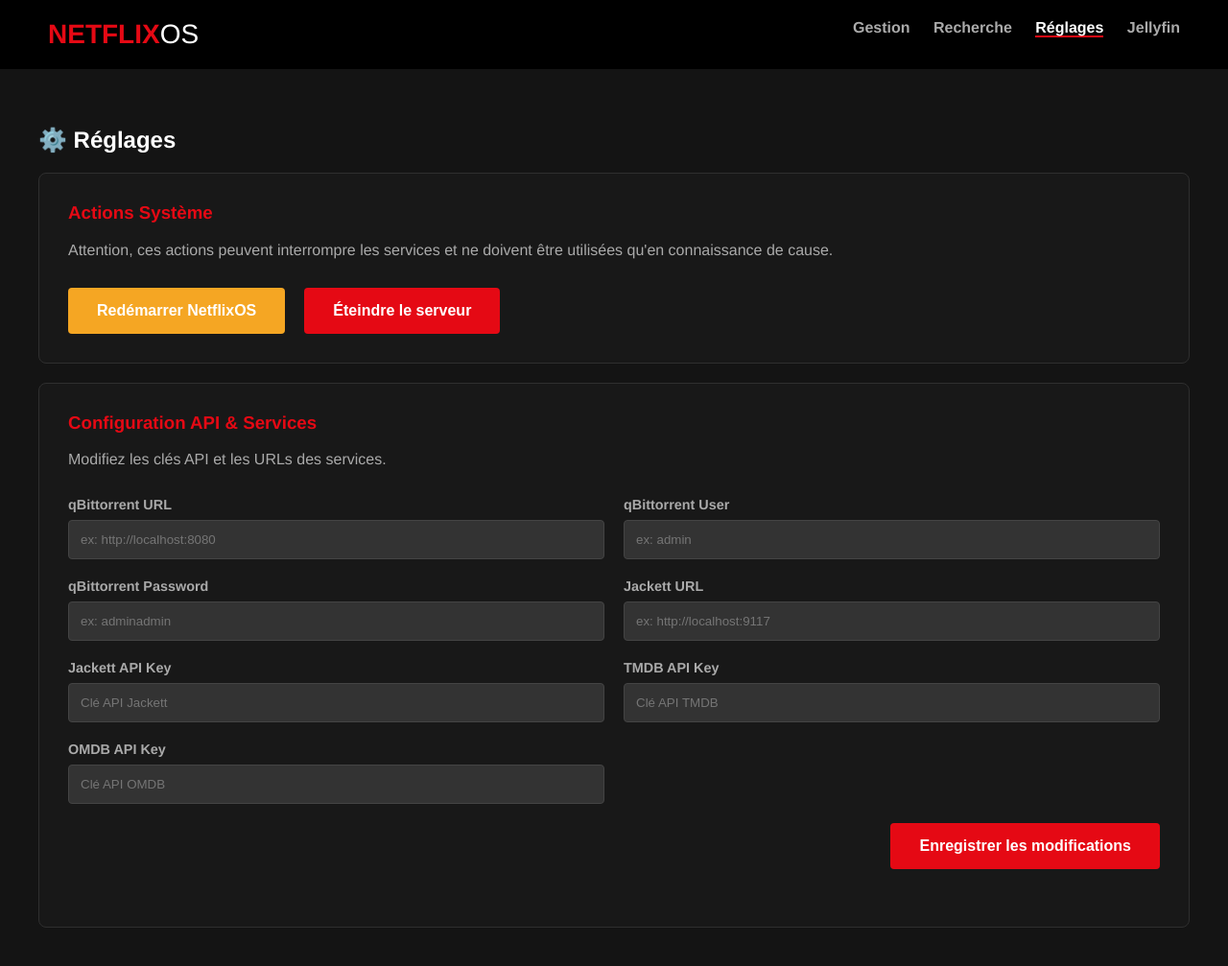
After one commit to boubalouf/NetflixOS, a Flask app: page /settings in a window 1280 px wide. The commit adds this page. Shown: the whole page at 96% size. Run offline with Flask 3, Linux system fonts and the light colour scheme.

Commit message:
Mise à jour du projet2

```diff
--- a/app.py
+++ b/app.py
@@ -1,22 +1,86 @@
 import os
 import re
+import json
 import requests
-from flask import Flask, request, render_template, redirect, jsonify
+from flask import Flask, request, render_template, redirect, jsonify, flash
 
-app = Flask(__name__)
+app = Flask(__name__, static_url_path='/static')
+# Utiliser une clé fixe pour éviter de perdre la session (et les messages flash) au redémarrage
+app.secret_key = "netflixos_secret_key_change_me"
 
-# --- CONFIGURATION (Via Variables d'Environnement Docker) ---
-QB_URL = "http://localhost:8080"
-JACKETT_URL = "http://localhost:9117"
-QB_USER = "admin"
-QB_PASS = "pFcMKPrfA"
-TMDB_KEY = "03f70a772d3651326d5477702082cd7a"
-OMDB_KEY = "a3cfb539"
-JACKETT_API_KEY = "wf2j84brb1cok9s74s6cnqho1lwkfbyy"
+# --- CONFIGURATION ---
+BASE_DIR = os.path.dirname(os.path.abspath(__file__))
+CONFIG_FILE = os.path.join(BASE_DIR, 'config.json')
+
+# Valeurs par défaut vides pour forcer la configuration
+DEFAULT_CONFIG = {
+    "QB_URL": "",
+    "JACKETT_URL": "",
+    "QB_USER": "",
+    "QB_PASS": "",
+    "TMDB_KEY": "",
+    "OMDB_KEY": "",
+    "JACKETT_API_KEY": ""
+}
+
+def load_config():
+    """Charge la configuration depuis le fichier JSON ou retourne les défauts."""
+    if os.path.exists(CONFIG_FILE):
+        try:
+            with open(CONFIG_FILE, 'r') as f:
+                loaded_config = json.load(f)
+                # On fusionne pour s'assurer qu'on a toutes les clés, même si le fichier est partiel
+                return {**DEFAULT_CONFIG, **loaded_config}
+        except Exception as e:
+            print(f"Erreur lors du chargement de la config: {e}")
+            pass
+    return DEFAULT_CONFIG.copy()
+
+def save_config(new_config):
+    """Sauvegarde la configuration dans le fichier JSON."""
+    try:
+        with open(CONFIG_FILE, 'w') as f:
+            json.dump(new_config, f, indent=4)
+    except Exception as e:
+        print(f"Erreur lors de la sauvegarde de la config: {e}")
+
+# Chargement initial de la configuration
+CONFIG = load_config()
+
+@app.before_request
+def check_configuration():
+    """Vérifie si la configuration est complète avant chaque requête."""
+    # On recharge la config à chaque requête pour être sûr d'avoir les dernières modifications
+    global CONFIG
+    CONFIG = load_config()
+
+    # Liste des endpoints (routes) autorisés même sans configuration
+    allowed_endpoints = ['settings', 'update_settings', 'static']
+
+    # Si c'est un fichier statique (CSS, JS, Images), on laisse passer
+    if request.path.startswith('/static/'):
+        return
+
+    # Si on est déjà sur une page autorisée, on laisse passer
+    if request.endpoint and request.endpoint in allowed_endpoints:
+        return
+
+    # Vérification : est-ce qu'il manque des valeurs OBLIGATOIRES ?
+    # On ne vérifie que les clés présentes dans DEFAULT_CONFIG
+    missing = [k for k in DEFAULT_CONFIG.keys() if not CONFIG.get(k) or str(CONFIG.get(k)).strip() == ""]
+
+    if missing:
+        flash(f"Configuration incomplète ! Veuillez renseigner : {', '.join(missing)}", 'error')
+        return redirect('/settings')
 
 def get_qbit_session():
     session = requests.Session()
-    session.post(f"{QB_URL}/api/v2/auth/login", data={'username': QB_USER, 'password': QB_PASS})
+    # On s'assure que l'URL n'a pas de slash à la fin pour éviter //api
+    qb_url = CONFIG['QB_URL'].rstrip('/')
+    try:
+        session.post(f"{qb_url}/api/v2/auth/login", data={'username': CONFIG['QB_USER'], 'password': CONFIG['QB_PASS']}, timeout=5)
+    except requests.exceptions.RequestException:
+        pass # L'erreur sera gérée plus tard si la requête échoue
     return session
 
 def clean_name(name):
@@ -29,19 +93,59 @@ def clean_name(name):
 def index():
     return render_template('index.html')
 
+@app.route('/settings')
+def settings():
+    return render_template('settings.html', config=CONFIG)
+
+@app.route('/settings/update', methods=['POST'])
+def update_settings():
+    global CONFIG
+
+    # Fonction locale pour nettoyer les entrées du formulaire
+    def get_clean_val(key):
+        val = request.form.get(key, "")
+        if val:
+            val = val.strip()
+            # Si c'est une URL, on enlève le slash final
+            if key.endswith('_URL'):
+                val = val.rstrip('/')
+        return val
+
+    new_config = {
+        "QB_URL": get_clean_val('QB_URL'),
+        "JACKETT_URL": get_clean_val('JACKETT_URL'),
+        "QB_USER": get_clean_val('QB_USER'),
+        "QB_PASS": get_clean_val('QB_PASS'),
+        "TMDB_KEY": get_clean_val('TMDB_KEY'),
+        "OMDB_KEY": get_clean_val('OMDB_KEY'),
+        "JACKETT_API_KEY": get_clean_val('JACKETT_API_KEY')
+    }
+
+    save_config(new_config)
+    CONFIG = new_config
+
+    flash('Configuration enregistrée avec succès !', 'success')
+    return redirect('/settings')
+
+
 @app.route('/gestion')
 def gestion():
     try:
         session = get_qbit_session()
-        resp = session.get(f"{QB_URL}/api/v2/torrents/info")
+        qb_url = CONFIG['QB_URL'].rstrip('/')
+        resp = session.get(f"{qb_url}/api/v2/torrents/info", timeout=5)
+        resp.raise_for_status() # Lève une erreur si la réponse n'est pas 200 OK
+
         torrents = resp.json()
-        films = [t for t in torrents if t['category'] == 'films']
-        series = [t for t in torrents if t['category'] == 'series']
+        films = [t for t in torrents if t.get('category') == 'films']
+        series = [t for t in torrents if t.get('category') == 'series']
+
         for t in films + series:
-            t['clean_name'] = clean_name(t['name'])
+            t['clean_name'] = clean_name(t.get('name', ''))
+
         return render_template('gestion.html', films=films, series=series)
-    except:
-        return "Erreur : Vérifiez que qBittorrent est lancé et le mot de passe configuré."
+    except Exception as e:
+        return render_template('base.html', content=f"<div class='container'><h2>Erreur de connexion</h2><p>Impossible de contacter qBittorrent. Vérifiez l'URL et vos identifiants dans les réglages.</p><p>Détail: {e}</p><a href='/settings' class='btn-action btn-danger'>Aller aux réglages</a></div>")
 
 @app.route('/add', methods=['POST'])
 def add_torrent():
@@ -50,29 +154,51 @@ def add_torrent():
     session = get_qbit_session()
 
     save_path = f"/home/timofei/downloads/{category}"
+    qb_url = CONFIG['QB_URL'].rstrip('/')
 
     payload = {
         'urls': magnet_link,
         'category': category,
         'savepath': save_path
     }
-    session.post(f"{QB_URL}/api/v2/torrents/add", data=payload)
+    try:
+        session.post(f"{qb_url}/api/v2/torrents/add", data=payload)
+    except:
+        flash("Erreur lors de l'ajout du torrent", "error")
+
     return redirect('/gestion')
+
 @app.route('/delete/<hash>')
 def delete_torrent(hash):
     session = get_qbit_session()
-    session.post(f"{QB_URL}/api/v2/torrents/delete", data={'hashes': hash, 'deleteFiles': 'true'})
+    qb_url = CONFIG['QB_URL'].rstrip('/')
+    try:
+        session.post(f"{qb_url}/api/v2/torrents/delete", data={'hashes': hash, 'deleteFiles': 'true'})
+    except:
+        flash("Erreur lors de la suppression", "error")
     return redirect('/gestion')
+
+@app.route('/restart_service', methods=['POST'])
+def restart_service():
+    os.system('sudo systemctl restart netflixos')
+    return redirect('/settings')
+
+@app.route('/shutdown_server', methods=['POST'])
+def shutdown_server():
+    os.system('sudo shutdown now')
+    return "<h1>Extinction du serveur en cours...</h1>"
 
 @app.route('/search')
 def search():
     query = request.args.get('q')
     results = []
     if query:
-        url = f"{JACKETT_URL}/api/v2.0/indexers/all/results?apikey={JACKETT_API_KEY}&Query={query}"
+        jackett_url = CONFIG['JACKETT_URL'].rstrip('/')
+        url = f"{jackett_url}/api/v2.0/indexers/all/results?apikey={CONFIG['JACKETT_API_KEY']}&Query={query}"
         try:
-            r = requests.get(url)
-            results = r.json().get('Results', [])
+            r = requests.get(url, timeout=10)
+            if r.status_code == 200:
+                results = r.json().get('Results', [])
         except:
             pass
     return render_template('search.html', results=results)
@@ -80,26 +206,33 @@ def search():
 @app.route('/get_info')
 def get_info():
     raw_title = request.args.get('title')
+    if not raw_title:
+        return jsonify({"error": "Titre manquant"})
+
     title = clean_name(raw_title)
-    tmdb_url = f"https://api.themoviedb.org/3/search/movie?api_key={TMDB_KEY}&query={title}&language=fr-FR"
+    tmdb_key = CONFIG['TMDB_KEY']
+
+    tmdb_url = f"https://api.themoviedb.org/3/search/movie?api_key={tmdb_key}&query={title}&language=fr-FR"
     try:
-        data = requests.get(tmdb_url).json()
+        data = requests.get(tmdb_url, timeout=5).json()
         if data.get('results'):
             movie_id = data['results'][0]['id']
-            detail_url = f"https://api.themoviedb.org/3/movie/{movie_id}?api_key={TMDB_KEY}&append_to_response=credits,videos&language=fr-FR"
-            movie = requests.get(detail_url).json()
+            detail_url = f"https://api.themoviedb.org/3/movie/{movie_id}?api_key={tmdb_key}&append_to_response=credits,videos&language=fr-FR"
+            movie = requests.get(detail_url, timeout=5).json()
             return jsonify({
                 "poster": f"https://image.tmdb.org/t/p/w500{movie.get('poster_path')}" if movie.get('poster_path') else "",
                 "description": movie.get('overview', 'Pas de description.'),
                 "cast": ", ".join([c['name'] for c in movie.get('credits', {}).get('cast', [])[:5]]),
                 "trailer": next((f"https://www.youtube.com/embed/{v['key']}" for v in movie.get('videos', {}).get('results', []) if v['site'] == 'YouTube' and v['type'] == 'Trailer'), "")
             })
-        # Secours OMDB
-        omdb_url = f"http://www.omdbapi.com/?t={title}&apikey={OMDB_KEY}"
-        omdb_data = requests.get(omdb_url).json()
+
+        # Secours OMDB si TMDB ne trouve rien
+        omdb_key = CONFIG['OMDB_KEY']
+        omdb_url = f"http://www.omdbapi.com/?t={title}&apikey={omdb_key}"
+        omdb_data = requests.get(omdb_url, timeout=5).json()
         return jsonify({"poster": omdb_data.get('Poster'), "description": omdb_data.get('Plot'), "cast": omdb_data.get('Actors')})
     except:
         return jsonify({"error": "Non trouvé"})
 
 if __name__ == '__main__':
-    app.run(host='0.0.0.0', port=5000)
+    app.run(host='0.0.0.0', port=5000, debug=True)
--- /dev/null
+++ b/config.json
@@ -0,0 +1,2 @@
+{
+}
--- a/static/style.css
+++ b/static/style.css
@@ -109,6 +109,97 @@ body { background-color: #141414; color: white; font-family: 'Helvetica Neue', A
     border-color: #e50914; /* Optionnel : une petite bordure rouge au survol */
 }
 
+/* --- PAGE REGLAGES --- */
+.settings-section {
+    background: #181818;
+    padding: 30px;
+    border-radius: 8px;
+    border: 1px solid #2f2f2f;
+    margin-top: 20px;
+}
+
+.settings-section h3 {
+    margin-top: 0;
+    color: #e50914;
+}
+
+.settings-section p {
+    color: #aaa;
+    margin-bottom: 30px;
+}
+
+.settings-actions {
+    display: flex;
+    gap: 20px;
+    flex-wrap: wrap; /* Pour les petits écrans */
+}
+
+.btn-action {
+    color: white;
+    border: none;
+    padding: 15px 30px;
+    border-radius: 4px;
+    font-weight: bold;
+    cursor: pointer;
+    font-size: 1rem;
+    transition: opacity 0.3s;
+}
+.btn-action:hover { opacity: 0.8; }
+.btn-warning { background-color: #f5a623; } /* Un orange pour l'avertissement */
+.btn-danger { background-color: #e50914; } /* Le rouge Netflix pour le danger */
+
+/* --- FORMULAIRE REGLAGES --- */
+.settings-form {
+    display: grid;
+    grid-template-columns: 1fr 1fr;
+    gap: 20px;
+    margin-bottom: 30px;
+}
+.form-group {
+    display: flex;
+    flex-direction: column;
+    gap: 8px;
+}
+.form-group label {
+    color: #aaa;
+    font-weight: bold;
+    font-size: 0.9rem;
+}
+.form-group input {
+    padding: 12px;
+    background: #333;
+    border: 1px solid #444;
+    border-radius: 4px;
+    color: white;
+}
+.form-group input:focus {
+    border-color: #e50914;
+    outline: none;
+}
+@media (max-width: 768px) {
+    .settings-form {
+        grid-template-columns: 1fr;
+    }
+}
+
+/* --- FLASH MESSAGES --- */
+.flash-message {
+    padding: 15px;
+    margin-bottom: 20px;
+    border-radius: 4px;
+    color: white;
+    font-weight: bold;
+    border: 1px solid transparent;
+}
+.flash-message.success {
+    background-color: #2e7d32; /* Vert foncé */
+    border-color: #4caf50;
+}
+.flash-message.error {
+    background-color: #c62828; /* Rouge foncé */
+    border-color: #e53935;
+}
+
 /* --- ADAPTATION MOBILE --- */
 @media (max-width: 768px) {
     /* Navbar plus compacte */
--- a/templates/base.html
+++ b/templates/base.html
@@ -14,7 +14,8 @@
     {% if request.path != '/' %}
     <div class="nav-links">
         <a href="/gestion" class="{{ 'active' if request.path == '/gestion' }}">Gestion</a>
-        <a href="/search" class="{{ 'active' if request.path == '/search' }}">Recherche</a>
+        <a href="/search" class="{{ 'active' if request.path.startswith('/search') }}">Recherche</a>
+        <a href="/settings" class="{{ 'active' if request.path == '/settings' }}">Réglages</a>
         <a href="http://192.168.1.181:8096/web/" target="_blank">Jellyfin</a>
     </div>
     {% endif %}
--- /dev/null
+++ b/templates/settings.html
@@ -0,0 +1,69 @@
+{% extends "base.html" %}
+{% block content %}
+<div class="container">
+    {% with messages = get_flashed_messages(with_categories=true) %}
+      {% if messages %}
+        {% for category, message in messages %}
+          <div class="flash-message {{ category }}">{{ message }}</div>
+        {% endfor %}
+      {% endif %}
+    {% endwith %}
+
+    <h2>⚙️ Réglages</h2>
+
+    <div class="settings-section">
+        <h3>Actions Système</h3>
+        <p>Attention, ces actions peuvent interrompre les services et ne doivent être utilisées qu'en connaissance de cause.</p>
+
+        <div class="settings-actions">
+            <form action="/restart_service" method="POST" onsubmit="return confirm('Êtes-vous sûr de vouloir redémarrer le service NetflixOS ?');">
+                <button type="submit" class="btn-action btn-warning">Redémarrer NetflixOS</button>
+            </form>
+
+            <form action="/shutdown_server" method="POST" onsubmit="return confirm('Êtes-vous sûr de vouloir éteindre COMPLÈTEMENT le serveur ? Cette action est irréversible.');">
+                <button type="submit" class="btn-action btn-danger">Éteindre le serveur</button>
+            </form>
+        </div>
+
+    </div>
+    <div class="settings-section">
+    <h3>Configuration API & Services</h3>
+    <p>Modifiez les clés API et les URLs des services.</p>
+
+    <form action="/settings/update" method="POST" class="settings-form">
+        <div class="form-group">
+            <label>qBittorrent URL</label>
+            <input type="text" name="QB_URL" value="{{ config['QB_URL'] }}" placeholder="ex: http://localhost:8080">
+        </div>
+        <div class="form-group">
+            <label>qBittorrent User</label>
+            <input type="text" name="QB_USER" value="{{ config['QB_USER'] }}" placeholder="ex: admin">
+        </div>
+        <div class="form-group">
+            <label>qBittorrent Password</label>
+            <input type="text" name="QB_PASS" value="{{ config['QB_PASS'] }}" placeholder="ex: adminadmin">
+        </div>
+        <div class="form-group">
+            <label>Jackett URL</label>
+            <input type="text" name="JACKETT_URL" value="{{ config['JACKETT_URL'] }}" placeholder="ex: http://localhost:9117">
+        </div>
+        <div class="form-group">
+            <label>Jackett API Key</label>
+            <input type="text" name="JACKETT_API_KEY" value="{{ config['JACKETT_API_KEY'] }}" placeholder="Clé API Jackett">
+        </div>
+        <div class="form-group">
+            <label>TMDB API Key</label>
+            <input type="text" name="TMDB_KEY" value="{{ config['TMDB_KEY'] }}" placeholder="Clé API TMDB">
+        </div>
+        <div class="form-group">
+            <label>OMDB API Key</label>
+            <input type="text" name="OMDB_KEY" value="{{ config['OMDB_KEY'] }}" placeholder="Clé API OMDB">
+        </div>
+
+        <div style="grid-column: 1 / -1; text-align: right;">
+            <button type="submit" class="btn-action btn-danger">Enregistrer les modifications</button>
+        </div>
+    </form>
+</div>
+
+{% endblock %}
```
Also changed, not shown: templates/index.html (+10 -0 lines).
